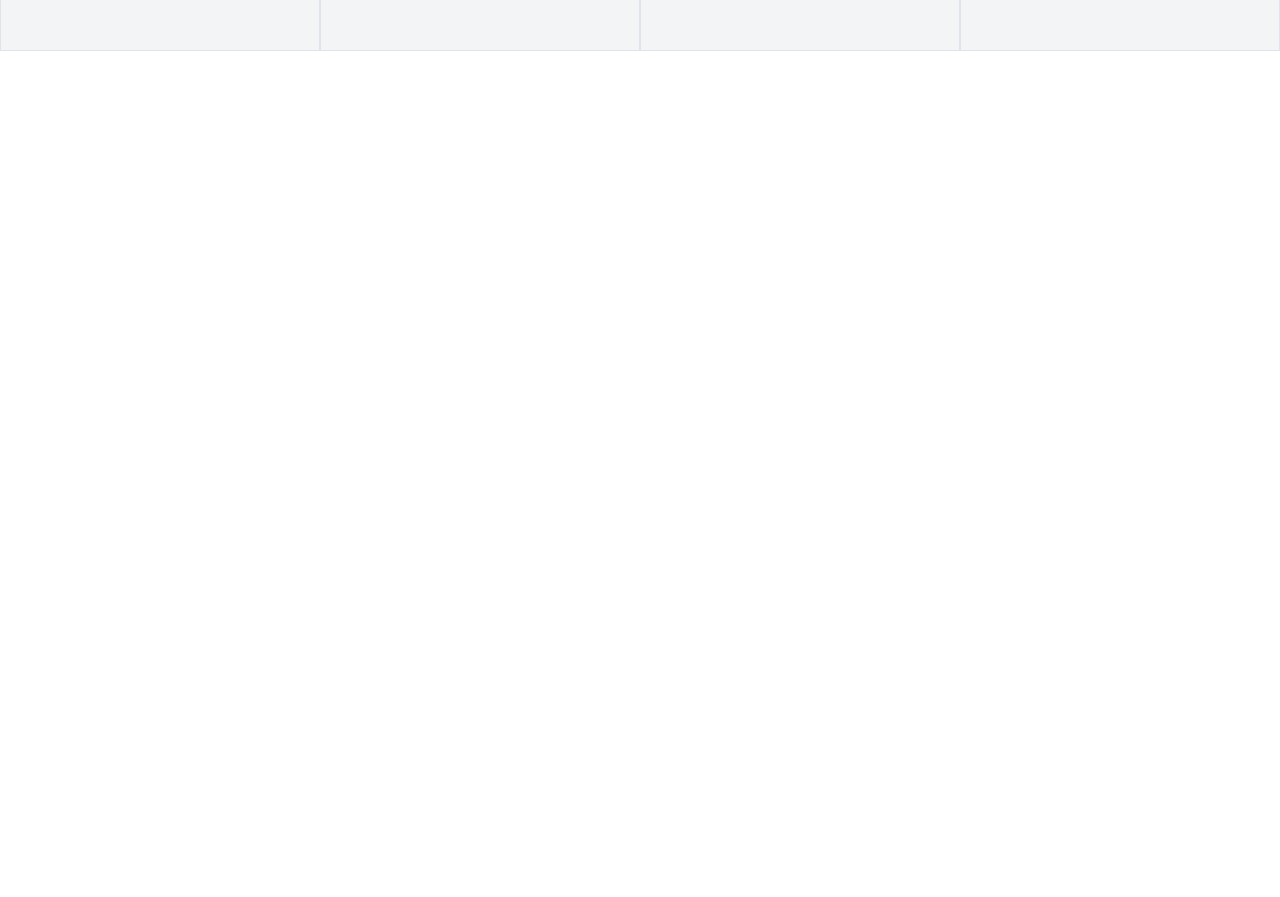
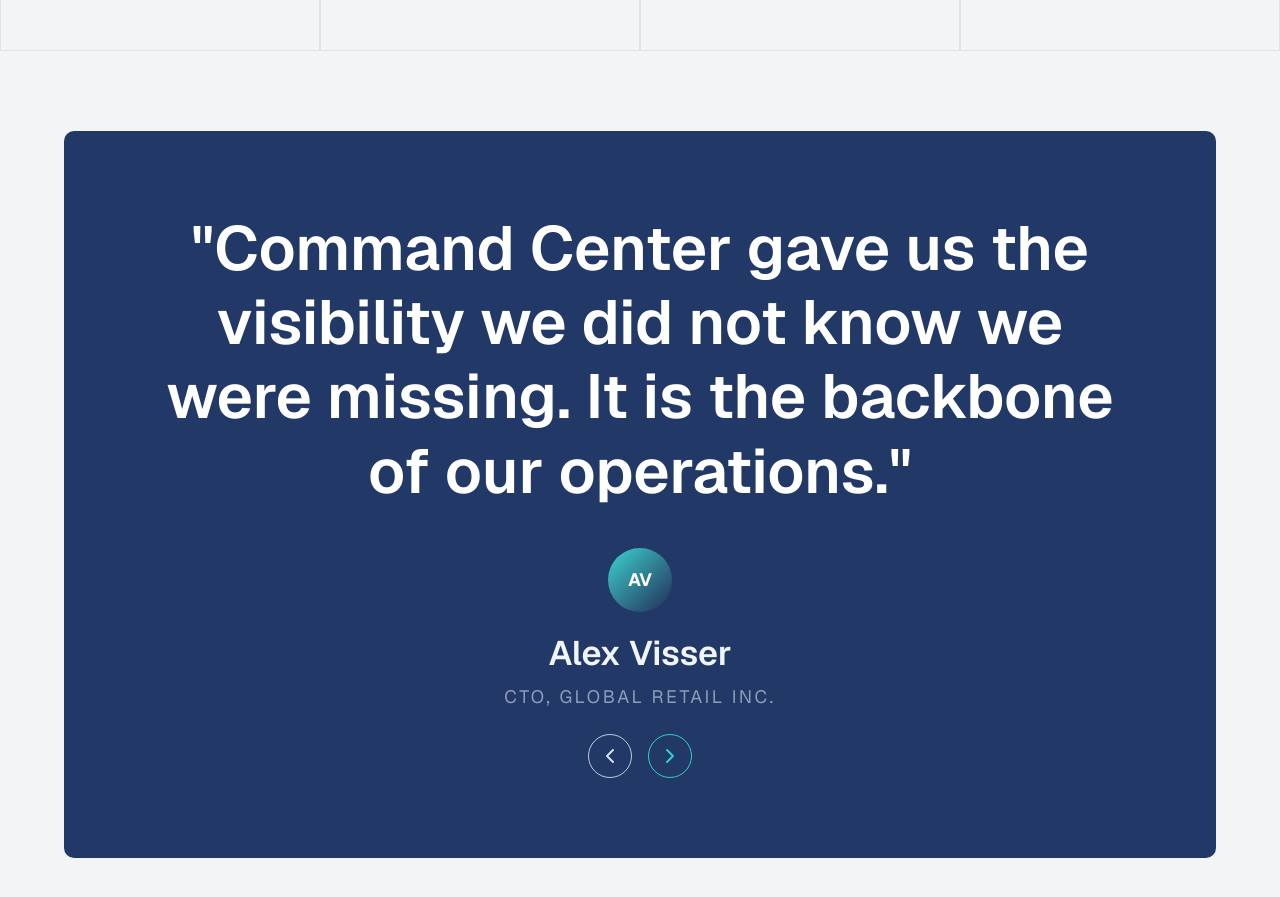
Before and after one commit to Shourov98/siyam-site, a Next.js app: page / in a window 1280 px wide. Shown: the part 3500-4397 px from the top of the page. Before the commit the page ends 3551 px from the top, so only its background shows below. Built offline with nearby package versions, Linux system fonts and the light colour scheme.

Commit message:
feature(testimonial): design

```diff
--- /dev/null
+++ b/app/components/TestimonialSection.tsx
@@ -0,0 +1,78 @@
+"use client";
+
+import { useState } from "react";
+import { ChevronLeft, ChevronRight } from "lucide-react";
+
+const testimonials = [
+  {
+    quote:
+      "Command Center gave us the visibility we did not know we were missing. It is the backbone of our operations.",
+    name: "Alex Visser",
+    role: "CTO, Global Retail Inc.",
+    initials: "AV",
+  },
+  {
+    quote:
+      "Inventory drift dropped by 78% in the first month. Our teams now trust one source of truth across channels.",
+    name: "Maya Reynolds",
+    role: "Head of Ecommerce, Nova Supply",
+    initials: "MR",
+  },
+  {
+    quote:
+      "Automation replaced our manual sync process and saved us hours every day. It scales with zero chaos.",
+    name: "Daniel Kim",
+    role: "Operations Director, BrightCart",
+    initials: "DK",
+  },
+];
+
+export default function TestimonialSection() {
+  const [activeIndex, setActiveIndex] = useState(0);
+  const active = testimonials[activeIndex];
+
+  const previous = () => {
+    setActiveIndex((prev) => (prev - 1 + testimonials.length) % testimonials.length);
+  };
+
+  const next = () => {
+    setActiveIndex((prev) => (prev + 1) % testimonials.length);
+  };
+
+  return (
+    <section className="bg-[#f3f4f6] px-6 py-16 sm:px-10 lg:px-16 lg:py-20">
+      <div className="mx-auto w-full max-w-[1240px] rounded-[10px] bg-[#223867] px-6 py-14 text-center text-white sm:px-12 lg:px-24 lg:py-20">
+        <p className="mx-auto max-w-[980px] text-3xl font-semibold leading-[1.2] sm:text-4xl lg:text-[62px]">
+          &quot;{active.quote}&quot;
+        </p>
+
+        <div className="mt-10 flex flex-col items-center">
+          <div className="flex h-16 w-16 items-center justify-center rounded-full bg-gradient-to-br from-[#3ad7cf] to-[#1f2f58] text-lg font-bold">
+            {active.initials}
+          </div>
+          <p className="mt-4 text-[34px] font-semibold text-[#f0f4fb]">{active.name}</p>
+          <p className="mt-1 text-[18px] uppercase tracking-[0.14em] text-[#8f9db8]">{active.role}</p>
+
+          <div className="mt-6 flex items-center gap-4">
+            <button
+              type="button"
+              onClick={previous}
+              aria-label="Previous testimonial"
+              className="flex h-11 w-11 items-center justify-center rounded-full border border-[#c2ccde] text-[#d7dfed] transition hover:border-[#2fd1c8] hover:text-[#2fd1c8]"
+            >
+              <ChevronLeft className="h-6 w-6" />
+            </button>
+            <button
+              type="button"
+              onClick={next}
+              aria-label="Next testimonial"
+              className="flex h-11 w-11 items-center justify-center rounded-full border border-[#2fd1c8] text-[#2fd1c8] transition hover:bg-[#2fd1c8]/10"
+            >
+              <ChevronRight className="h-6 w-6" />
+            </button>
+          </div>
+        </div>
+      </div>
+    </section>
+  );
+}
--- a/app/page.tsx
+++ b/app/page.tsx
@@ -2,6 +2,7 @@ import CoreModules from "./components/CoreModules";
 import Features from "./components/Features";
 import Hero from "./components/Hero";
 import Navbar from "./components/Navbar";
+import TestimonialSection from "./components/TestimonialSection";
 
 export default function Home() {
   return (
@@ -10,6 +11,7 @@ export default function Home() {
       <Hero />
       <Features />
       <CoreModules />
+      <TestimonialSection />
     </div>
   );
 }
--- a/package.json
+++ b/package.json
@@ -9,6 +9,7 @@
     "lint": "eslint"
   },
   "dependencies": {
+    "lucide-react": "^0.575.0",
     "next": "16.1.6",
     "react": "19.2.3",
     "react-dom": "19.2.3"
```
Also changed, not shown: 1 other file (tests, documents, lock files or other folders).
